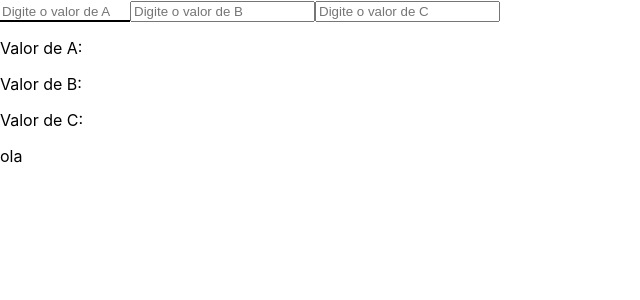
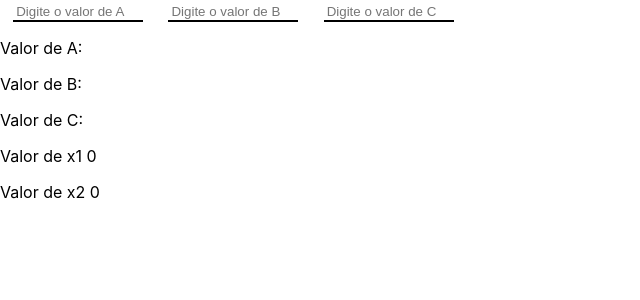
Before and after one commit to AntonyGaetano/Calculadora-Do-Segundo-Grau, a React (Create React App) app: page / in a window 1280 px wide. Shown: the top 300 px of the page, without its empty margins (0-640 px from the left). Built offline with nearby package versions, Linux system fonts and the light colour scheme.

Commit message:
Atualização
Feito a logica no componente resultado. Esse componente é o responsável pelo o resultado

```diff
--- a/src/RecebeDados.js
+++ b/src/RecebeDados.js
@@ -7,6 +7,8 @@ export default function RecebeDados(props){
      width:"126px",
      border:"none",
      borderBottom:'2px solid black',
+     margin:"0 0.8rem",
+     textAlign:"center",
    }
 
    const[form, setform] = useState({'inputA':'','inputB':'','inputC':'' });
@@ -27,9 +29,9 @@ export default function RecebeDados(props){
   <>
    <input style={Style_input} type="number" value={form.inputA} placeholder="Digite o valor de A" name="valorA" onChange={(e)=>Manipulando(e)}/>
 
-   <input type="number" value={form.inputB} placeholder="Digite o valor de B" name="valorB" onChange={(e)=>Manipulando(e)}/>
+   <input style={Style_input}  type="number" value={form.inputB} placeholder="Digite o valor de B" name="valorB" onChange={(e)=>Manipulando(e)}/>
 
-   <input type="number" value={form.inputC} placeholder="Digite o valor de C" name="valorC" onChange={(e)=>Manipulando(e)}/>
+   <input style={Style_input}  type="number" value={form.inputC} placeholder="Digite o valor de C" name="valorC" onChange={(e)=>Manipulando(e)}/>
 
    <p>{"Valor de A: " + form.inputA}</p>
    <p>{"Valor de B: " + form.inputB}</p>
--- a/src/Resultado.js
+++ b/src/Resultado.js
@@ -1,15 +1,15 @@
 import React from 'react';
 
 export default function Resultado(props){
-/*
+
  var A;
  var B;
  var C;
  var raiz;
 
- A = props.letraA;
- B = props.letraB;
- C = props.letraC;
+ A = props.ValorA;
+ B = props.ValorB;
+ C = props.ValorC;
 
  var delta = (B*B - 4*A*C);
   raiz = Math.sqrt(delta);
@@ -19,8 +19,8 @@ export default function Resultado(props){
 
   return(
   <>
-   <p>{"X1 será: "+x1 + " e X2 será "+x2}</p>
-  </>
-  ); */
-  return(<p>ola</p>)
+   <p>{"Valor de x1 " + x1}</p>
+   <p>{"Valor de x2 " + x2}</p>
+  </>);
+
 }
```
